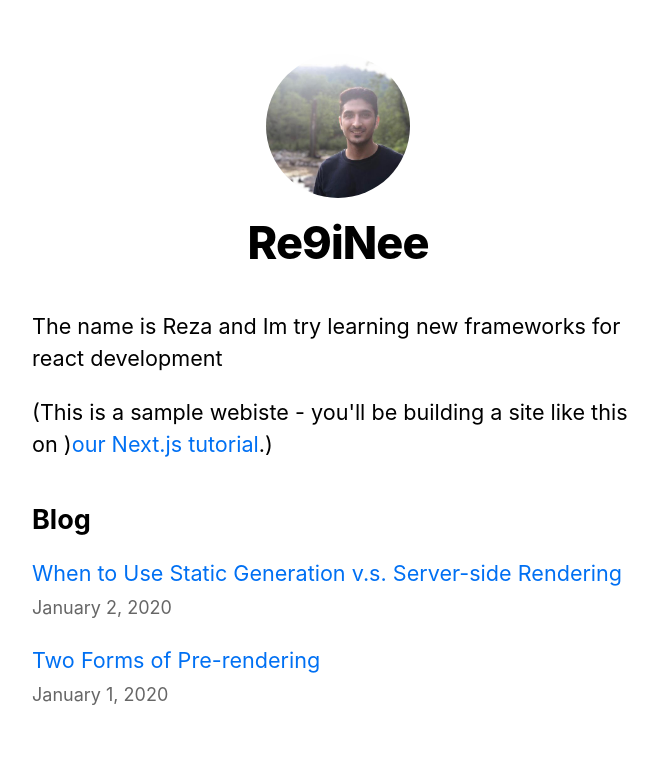
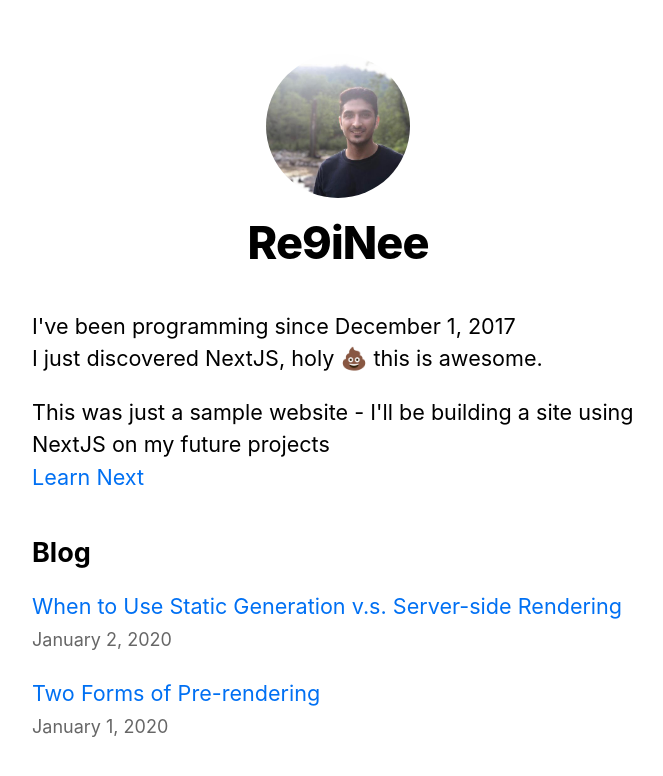
Before and after one commit to Re9iNee/nextJS-documetation, a Next.js app: page / in a window 1280 px wide. Shown: the top 776 px of the page, without its empty margins (302-965 px from the left). Built offline with nearby package versions, Linux system fonts and the light colour scheme.

Commit message:
added cool bio

```diff
--- a/pages/index.js
+++ b/pages/index.js
@@ -22,10 +22,15 @@ export default function Home({ allPostsData }) {
         <title>{siteTitle}</title>
       </Head>
       <section className={utilStyles.headingMd}>
-        <p>The name is Reza and Im try learning new frameworks for react development</p>
+        <p>I've been programming since <Date dateString='2017-12-01' />
+        <br />
+        I just discovered NextJS, holy 💩 this is awesome.
+        </p>
         <p>
-          (This is a sample webiste - you'll be building a site like this on{' '})
-          <a href="https://nextjs.org/learn">our Next.js tutorial</a>.)
+          This was just a sample website - I'll be building a site using NextJS on my future projects {' '}
+          <br />
+
+          <a href="https://nextjs.org/learn">Learn Next</a>
         </p>
       </section>
       <section className = {`${ utilStyles.headingMd } ${ utilStyles.padding1px }`}>
```
